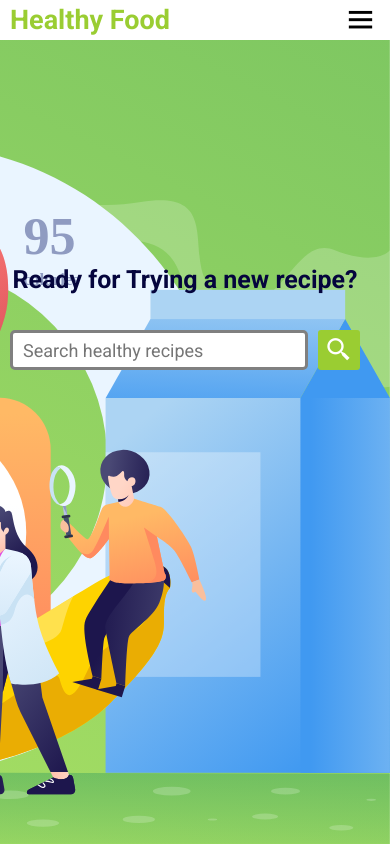
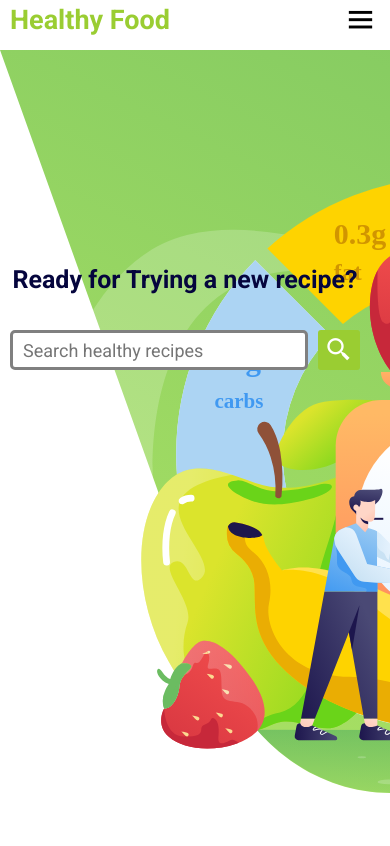
Before and after one commit to Gui1703/Healthy-Food, a React (Vite) app: page / in a window 390 px wide. Shown: the top 846 px of the page. Built offline with nearby package versions, Linux system fonts and the light colour scheme.

Commit message:
refactor: update background image

```diff
--- a/src/views/Healthy/styles.scss
+++ b/src/views/Healthy/styles.scss
@@ -80,8 +80,7 @@
 
     background: url(../../assets/BackgroundsImages/home.svg);
     background-repeat: no-repeat;
-    background-position: right;
-    background-size: cover;
+    background-position: left;
 
     .description {
       display: flex;
```
